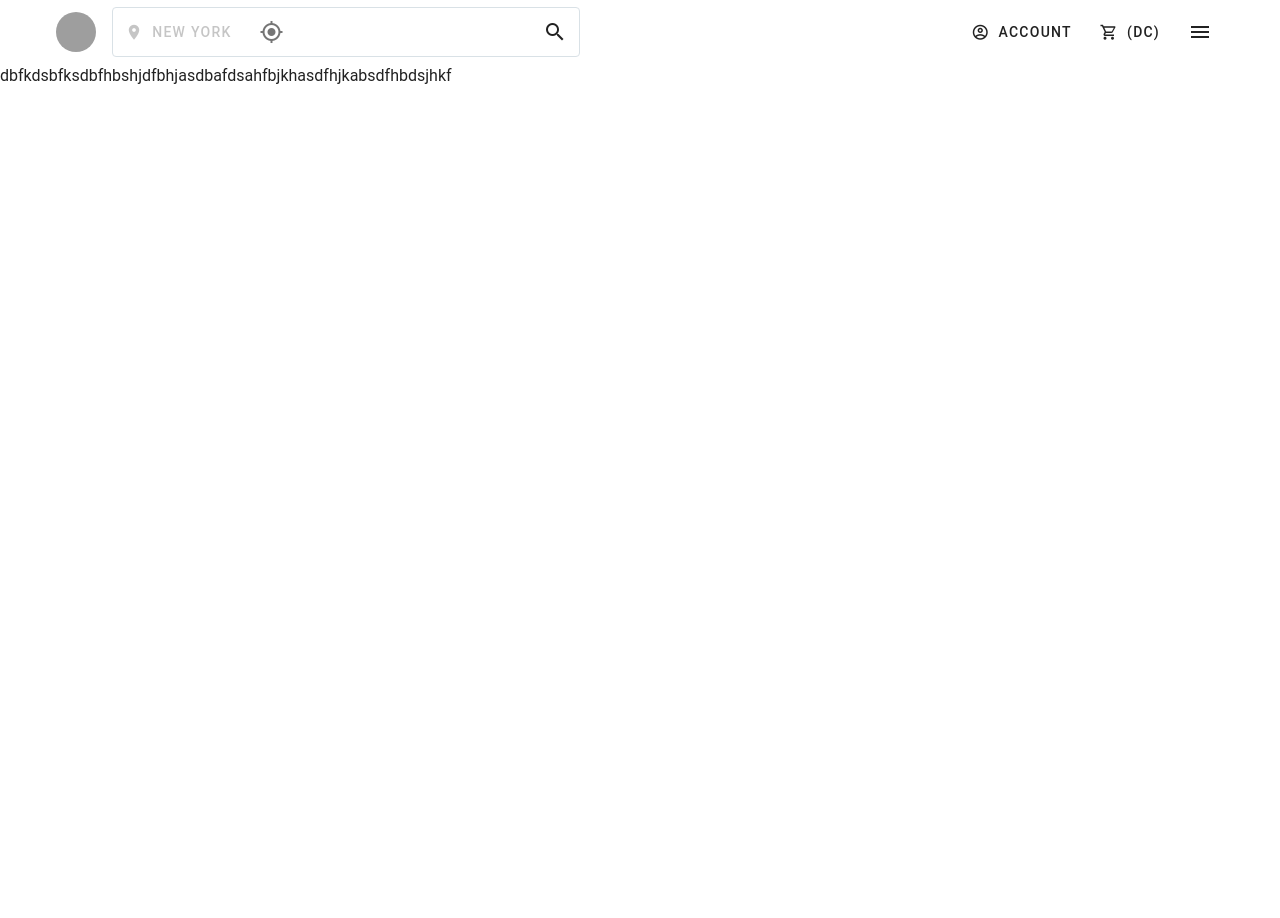
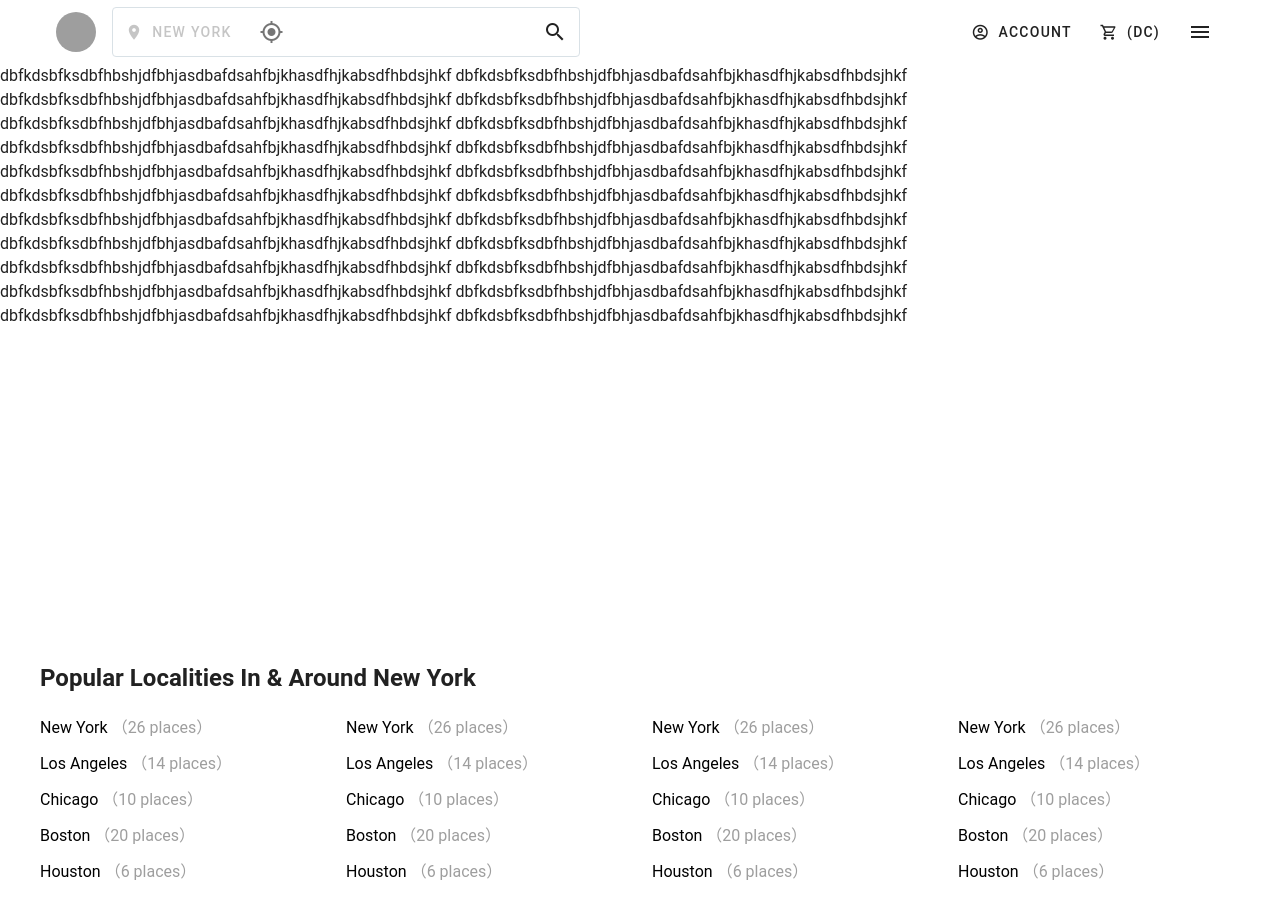
Before and after one commit to KenLin1996/FoodieLocator, a Vue app: page / in a window 1280 px wide. Before the commit the page ends 874 px from the top, so only its background shows below. Built offline with nearby package versions, Linux system fonts and the light colour scheme; grey boxes are pictures that could not be loaded.

Commit message:
Work in progress: Creating Footer

```diff
--- a/src/components/AppFooter.vue
+++ /dev/null
@@ -1,79 +0,0 @@
-<template>
-  <v-footer height="40" app>
-    <a
-      v-for="item in items"
-      :key="item.title"
-      :href="item.href"
-      :title="item.title"
-      class="d-inline-block mx-2 social-link"
-      rel="noopener noreferrer"
-      target="_blank"
-    >
-      <v-icon
-        :icon="item.icon"
-        :size="item.icon === '$vuetify' ? 24 : 16"
-      />
-    </a>
-
-    <div
-      class="text-caption text-disabled"
-      style="position: absolute; right: 16px;"
-    >
-      &copy; 2016-{{ (new Date()).getFullYear() }} <span class="d-none d-sm-inline-block">Vuetify, LLC</span>
-      —
-      <a
-        class="text-decoration-none on-surface"
-        href="https://vuetifyjs.com/about/licensing/"
-        rel="noopener noreferrer"
-        target="_blank"
-      >
-        MIT License
-      </a>
-    </div>
-  </v-footer>
-</template>
-
-<script setup>
-  const items = [
-    {
-      title: 'Vuetify Documentation',
-      icon: `$vuetify`,
-      href: 'https://vuetifyjs.com/',
-    },
-    {
-      title: 'Vuetify Support',
-      icon: 'mdi-shield-star-outline',
-      href: 'https://support.vuetifyjs.com/',
-    },
-    {
-      title: 'Vuetify X',
-      icon: ['M2.04875 3.00002L9.77052 13.3248L1.99998 21.7192H3.74882L10.5519 14.3697L16.0486 21.7192H22L13.8437 10.8137L21.0765 3.00002H19.3277L13.0624 9.76874L8.0001 3.00002H2.04875ZM4.62054 4.28821H7.35461L19.4278 20.4308H16.6937L4.62054 4.28821Z'],
-      href: 'https://x.com/vuetifyjs',
-    },
-    {
-      title: 'Vuetify GitHub',
-      icon: `mdi-github`,
-      href: 'https://github.com/vuetifyjs/vuetify',
-    },
-    {
-      title: 'Vuetify Discord',
-      icon: ['M22,24L16.75,19L17.38,21H4.5A2.5,2.5 0 0,1 2,18.5V3.5A2.5,2.5 0 0,1 4.5,1H19.5A2.5,2.5 0 0,1 22,3.5V24M12,6.8C9.32,6.8 7.44,7.95 7.44,7.95C8.47,7.03 10.27,6.5 10.27,6.5L10.1,6.33C8.41,6.36 6.88,7.53 6.88,7.53C5.16,11.12 5.27,14.22 5.27,14.22C6.67,16.03 8.75,15.9 8.75,15.9L9.46,15C8.21,14.73 7.42,13.62 7.42,13.62C7.42,13.62 9.3,14.9 12,14.9C14.7,14.9 16.58,13.62 16.58,13.62C16.58,13.62 15.79,14.73 14.54,15L15.25,15.9C15.25,15.9 17.33,16.03 18.73,14.22C18.73,14.22 18.84,11.12 17.12,7.53C17.12,7.53 15.59,6.36 13.9,6.33L13.73,6.5C13.73,6.5 15.53,7.03 16.56,7.95C16.56,7.95 14.68,6.8 12,6.8M9.93,10.59C10.58,10.59 11.11,11.16 11.1,11.86C11.1,12.55 10.58,13.13 9.93,13.13C9.29,13.13 8.77,12.55 8.77,11.86C8.77,11.16 9.28,10.59 9.93,10.59M14.1,10.59C14.75,10.59 15.27,11.16 15.27,11.86C15.27,12.55 14.75,13.13 14.1,13.13C13.46,13.13 12.94,12.55 12.94,11.86C12.94,11.16 13.45,10.59 14.1,10.59Z'],
-      href: 'https://community.vuetifyjs.com/',
-    },
-    {
-      title: 'Vuetify Reddit',
-      icon: `mdi-reddit`,
-      href: 'https://reddit.com/r/vuetifyjs',
-    },
-  ]
-</script>
-
-<style scoped lang="sass">
-  .social-link :deep(.v-icon)
-    color: rgba(var(--v-theme-on-background), var(--v-disabled-opacity))
-    text-decoration: none
-    transition: .2s ease-in-out
-
-    &:hover
-      color: rgba(25, 118, 210, 1)
-</style>
--- /dev/null
+++ b/src/components/Footer.vue
@@ -0,0 +1,77 @@
+<template>
+  <div>
+    <v-container class="" style="padding: 64px 0px">
+      <v-row style="height: 100px">
+        <v-col cols="12">
+          <h2 class="mb-5">Popular Localities In & Around New York</h2>
+          <v-row>
+            <template v-for="n in 4" :key="n">
+              <v-col class="mb-3">
+                <template v-for="(city, i) in citys" :key="i">
+                  <div class="mb-3" :to="city.to">
+                    <router-link :to="city.to">
+                      {{ city.name }}
+                      <span style="color: #9e9e9e">
+                        {{ city.count }}
+                      </span>
+                    </router-link>
+                  </div>
+                </template>
+              </v-col>
+            </template>
+          </v-row>
+        </v-col>
+      </v-row>
+    </v-container>
+  </div>
+  <!-- <v-footer color="#f6f9fc" style="padding: 64px 0px">
+    <v-container class="pa-0">
+      <v-row style="background-color: #f6f9fc">
+        <v-col cols="12">
+          <h1>Popular Localities In & Around New York</h1>
+          <h1>Popular Localities In & Around New York</h1>
+          <h1>Popular Localities In & Around New York</h1>
+          <h1>Popular Localities In & Around New York</h1>
+          <h1>Popular Localities In & Around New York</h1>
+        </v-col>
+      </v-row>
+    </v-container>
+  </v-footer> -->
+</template>
+
+<script setup>
+const citys = [
+  {
+    name: "New York",
+    count: `（26 places）`,
+    to: "https://vuetifyjs.com/",
+  },
+  {
+    name: "Los Angeles",
+    count: `（14 places）`,
+    to: "https://support.vuetifyjs.com/",
+  },
+  {
+    name: "Chicago",
+    count: `（10 places）`,
+    to: "https://x.com/vuetifyjs",
+  },
+  {
+    name: "Boston",
+    count: `（20 places）`,
+    to: "https://github.com/vuetifyjs/vuetify",
+  },
+  {
+    name: "Houston",
+    count: `（6 places）`,
+    to: "https://community.vuetifyjs.com/",
+  },
+];
+</script>
+
+<style scoped lang="scss">
+a {
+  text-decoration: none;
+  color: black;
+}
+</style>
--- a/src/components/NavBar.vue
+++ b/src/components/NavBar.vue
@@ -6,11 +6,13 @@
           <v-row class="d-flex align-center w-100">
             <v-col cols="12" class="d-flex align-center justify-start">
               <v-avatar style="margin-right: 16px">
-                <v-img
-                  width="48px"
-                  height="48px"
-                  src="https://foodhub-nuxt.vercel.app/_nuxt/img/logo.4a3964e.png"
-                />
+                <router-link to="/">
+                  <v-img
+                    width="48px"
+                    height="48px"
+                    src="https://foodhub-nuxt.vercel.app/_nuxt/img/logo.4a3964e.png"
+                  />
+                </router-link>
               </v-avatar>
 
               <template v-if="isLargeScreen">
@@ -21,10 +23,10 @@
         </v-col>
         <v-col class="d-flex align-center justify-end flex-nowrap" cols="5">
           <!-- <v-btn prepend-icon="mdi-account-circle-outline"> ACCOUNT </v-btn> -->
-          <v-btn prepend-icon="mdi-account-circle-outline">
+          <v-btn prepend-icon="mdi-account-circle-outline" variant="flat">
             <span class="hidden-text">ACCOUNT</span>
           </v-btn>
-          <v-btn prepend-icon="mdi-cart-outline"> (dc) </v-btn>
+          <v-btn prepend-icon="mdi-cart-outline" variant="flat"> (dc) </v-btn>
           <v-app-bar-nav-icon @click="qqq" />
         </v-col>
       </v-row>
--- a/src/layouts/default.vue
+++ b/src/layouts/default.vue
@@ -5,7 +5,7 @@
       <router-view />
     </v-main>
 
-    <!-- <AppFooter /> -->
+    <Footer />
   </v-app>
 </template>
 
--- a/src/pages/index.vue
+++ b/src/pages/index.vue
@@ -1,6 +1,27 @@
 <template>
   <!-- <HelloWorld /> -->
   <div style="height: 110%">
+    dbfkdsbfksdbfhbshjdfbhjasdbafdsahfbjkhasdfhjkabsdfhbdsjhkf
+    dbfkdsbfksdbfhbshjdfbhjasdbafdsahfbjkhasdfhjkabsdfhbdsjhkf
+    dbfkdsbfksdbfhbshjdfbhjasdbafdsahfbjkhasdfhjkabsdfhbdsjhkf
+    dbfkdsbfksdbfhbshjdfbhjasdbafdsahfbjkhasdfhjkabsdfhbdsjhkf
+    dbfkdsbfksdbfhbshjdfbhjasdbafdsahfbjkhasdfhjkabsdfhbdsjhkf
+    dbfkdsbfksdbfhbshjdfbhjasdbafdsahfbjkhasdfhjkabsdfhbdsjhkf
+    dbfkdsbfksdbfhbshjdfbhjasdbafdsahfbjkhasdfhjkabsdfhbdsjhkf
+    dbfkdsbfksdbfhbshjdfbhjasdbafdsahfbjkhasdfhjkabsdfhbdsjhkf
+    dbfkdsbfksdbfhbshjdfbhjasdbafdsahfbjkhasdfhjkabsdfhbdsjhkf
+    dbfkdsbfksdbfhbshjdfbhjasdbafdsahfbjkhasdfhjkabsdfhbdsjhkf
+    dbfkdsbfksdbfhbshjdfbhjasdbafdsahfbjkhasdfhjkabsdfhbdsjhkf
+    dbfkdsbfksdbfhbshjdfbhjasdbafdsahfbjkhasdfhjkabsdfhbdsjhkf
+    dbfkdsbfksdbfhbshjdfbhjasdbafdsahfbjkhasdfhjkabsdfhbdsjhkf
+    dbfkdsbfksdbfhbshjdfbhjasdbafdsahfbjkhasdfhjkabsdfhbdsjhkf
+    dbfkdsbfksdbfhbshjdfbhjasdbafdsahfbjkhasdfhjkabsdfhbdsjhkf
+    dbfkdsbfksdbfhbshjdfbhjasdbafdsahfbjkhasdfhjkabsdfhbdsjhkf
+    dbfkdsbfksdbfhbshjdfbhjasdbafdsahfbjkhasdfhjkabsdfhbdsjhkf
+    dbfkdsbfksdbfhbshjdfbhjasdbafdsahfbjkhasdfhjkabsdfhbdsjhkf
+    dbfkdsbfksdbfhbshjdfbhjasdbafdsahfbjkhasdfhjkabsdfhbdsjhkf
+    dbfkdsbfksdbfhbshjdfbhjasdbafdsahfbjkhasdfhjkabsdfhbdsjhkf
+    dbfkdsbfksdbfhbshjdfbhjasdbafdsahfbjkhasdfhjkabsdfhbdsjhkf
     dbfkdsbfksdbfhbshjdfbhjasdbafdsahfbjkhasdfhjkabsdfhbdsjhkf
   </div>
 </template>
```
